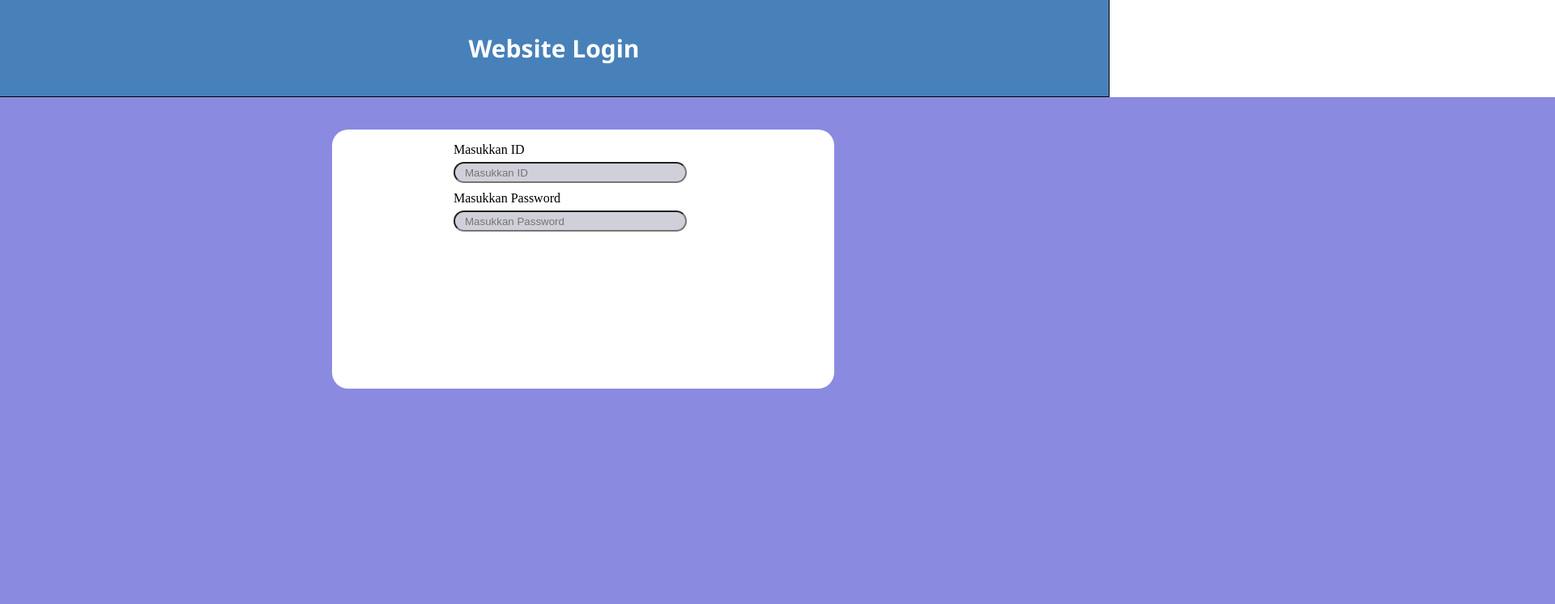
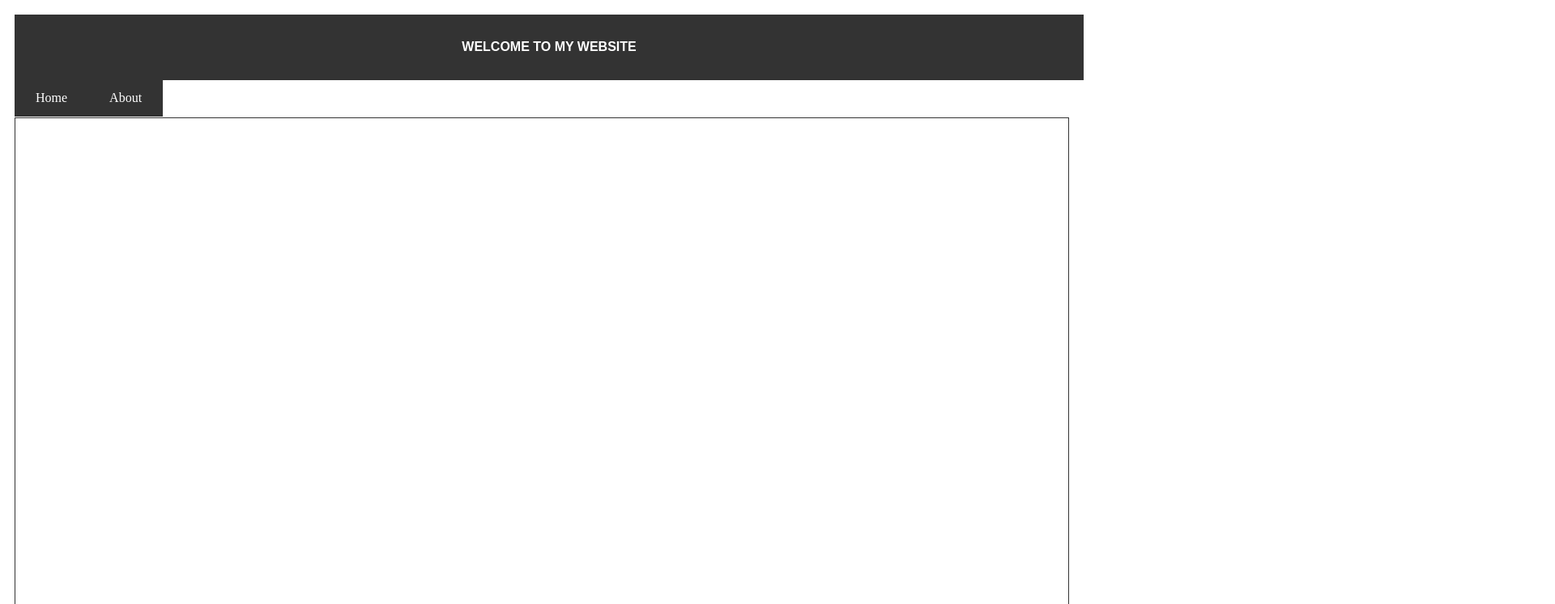
Before and after one commit to MuhIkhsanH/website, a plain HTML site: page index.html in a window 1280 px wide. Shown: the top 746 px of the page at 81% size, 1920 px wide, since content can reach past the window. Drawn offline with Linux system fonts and the light colour scheme.

Commit message:
Update index.html

```diff
--- a/index.html
+++ b/index.html
@@ -3,106 +3,73 @@
 <head>
     <meta charset="UTF-8">
     <meta name="viewport" content="width=device-width, initial-scale=1.0">
-    <title>Website Login</title>
+    <title>MuhIkhsanH</title>
     <style>
-        .d1 {
-            position: absolute;
-            padding: 10px;
-            margin: -10px;
-            width:1350px;
-            height: 100px;
-            border: 1.4px solid;
-            text-align: center;
-            background-color: rgb(72, 128, 185);
+        .h1 {
+            color: white;
+            font-family: Arial, Helvetica, sans-serif;
         }
 
-        .d2 {
+        .backg {
             position: absolute;
-            background-color: rgb(138, 139, 224);
-            padding: 1000px;
+            background-color: #333;
+            padding: 10px;
             margin: 10px;
-            width: 10px;
-            height: 10px;
-            left: -10px;
-            top: 110px;
-
+            width: 1300px;
+            text-align: center;
         }
 
-        .h1 {
-            font-size: 30px;
-            color: white;
-            font-family: 'Segoe UI', Tahoma, Geneva, Verdana, sans-serif;
+    .top-menu {
+        position: absolute;
+        top: 98px;
+        left: 18px;
+        background-color: #333;
+        overflow: hidden;
     }
 
-        .border1 {
-            position: absolute;
-            background-color: white;
-            padding: 10px;
-            margin: 10px;
-            top: 150px;
-            left: 400px;
-            width: 600px;
-            height: 300px;
-            border-radius: 20px;
-            display: flex;
+    .top-menu a {
+        float: left;
+        display: block;
+        color: white;
+        text-align: center;
+        padding: 14px 26px;
+        text-decoration: none;
     }
 
-        .p1 {
-            position: absolute;
-            top: 0px;
-            left: 150px;
-        }
-        .p2 {
-            position: absolute;
-            top: 60px;
-            left: 150px;
+    .top-menu a:hover {
+        background-color: #ddd;
+            color: black;
     }
 
-        #id {
-            position: absolute;
-            top: 40px;
-            left: 150px;
-            background-color: rgb(208, 208, 218);
-            border-radius: 20px;
-            height: 20px;
-            width: 280px;
-            cursor: text;
+    .content {
+    padding: 20px;
     }
 
-        #id::placeholder {
-            text-indent: 10px;
-        }
+    .isi {
+        border: 1px #333 solid;
+        position: absolute;
+        top: 135px;
+        left: 8px;
+        padding: 50px;
+        margin: 10px;
+        width: 1200px;
+        height: 500px;
+        font-family: monospace;
 
-        #id2 {
-            position: absolute;
-            top: 100px;
-            left: 150px;
-            background-color: rgb(208, 208, 218);
-            border-radius: 20px;
-            height: 20px;
-            width: 280px;
-            cursor: text;
-        }
-
-        #id2::placeholder {
-            text-indent: 10px;
     }
     </style>
 </head>
 <body>
-    <div class="d1">
-    <h3 class="h1">Website Login</h3>
+    <div class="backg">
+        <h4 class="h1">WELCOME TO MY WEBSITE</h4>
+    </div>
+    <div class="top-menu">
+        <a href="home.html">Home</a>
+        <a href="about.html">About</a>
       </div>
 
-<div class="d2">
-</div>
-<div class="border1">
-    <p class="p1">Masukkan ID</p>
-    <input type="text" name="" id="id" placeholder="Masukkan ID">
-    <p class="p2">Masukkan Password</p>
-    <input type="password" name="" id="id2" placeholder="Masukkan Password">
-</div>
-
+      <div class="isi">
+        <code></code>
       </div>
 </body>
 </html>
```
Lines whose indentation alone changed are shown as unchanged.
